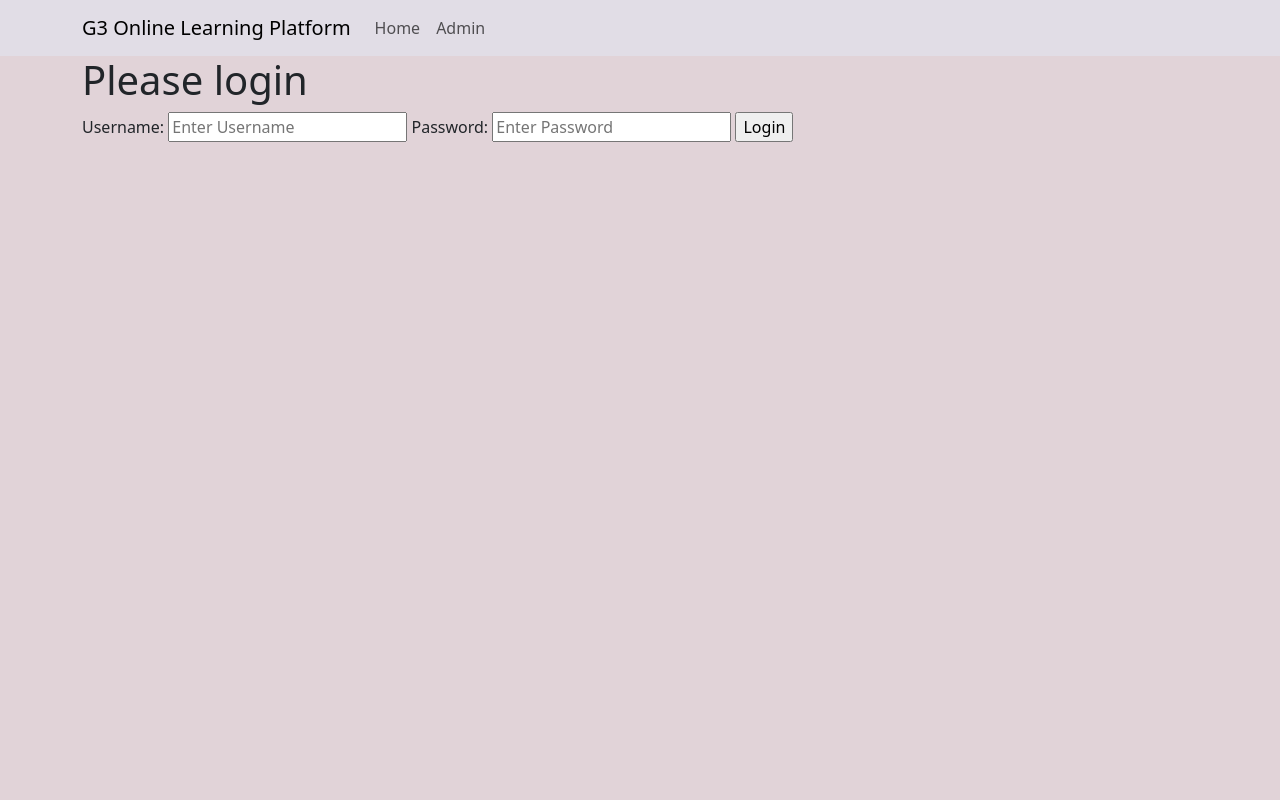
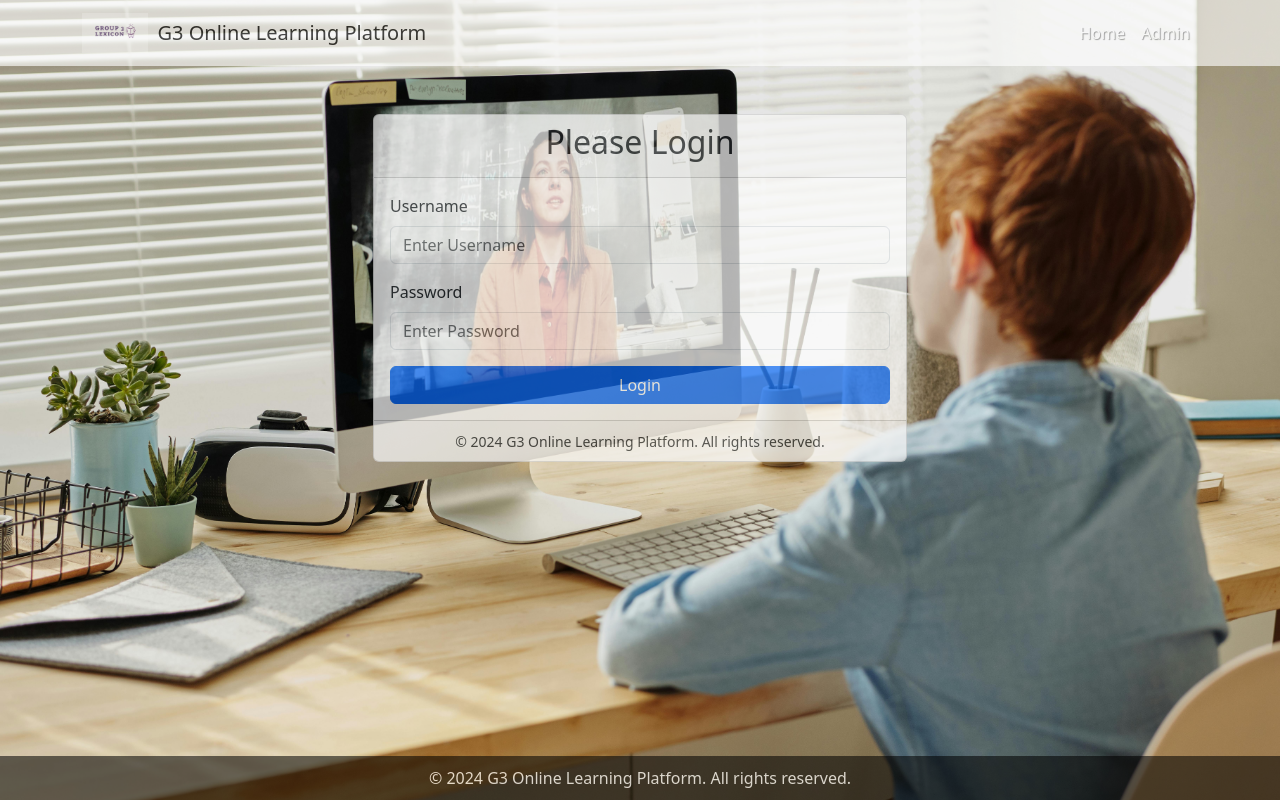
Before and after one commit to lexicon-school-projects/online-course-group-3, a Django app: page /main_app/login/ in a window 1280 px wide. Run offline with Django 5.2, Linux system fonts and the light colour scheme.

Commit message:
starting on landing page styling

```diff
--- a/online_learning_platform/main_app/templates/main_app/base.html
+++ b/online_learning_platform/main_app/templates/main_app/base.html
@@ -1,21 +1,67 @@
 <!DOCTYPE html>
 <html lang="en">
 <head>
-    <meta charset="UTF-8">
+  <meta charset="UTF-8" />
   <title>Home</title>
-    <link href="https://cdn.jsdelivr.net/npm/bootstrap@5.3.0-alpha1/dist/css/bootstrap.min.css" rel="stylesheet">
+  <link href="https://cdn.jsdelivr.net/npm/bootstrap@5.3.0-alpha1/dist/css/bootstrap.min.css" rel="stylesheet" />
   {% load static %}
-    <link rel="stylesheet" href="{% static 'styling.css' %}">
+  <link rel="stylesheet" href="{% static 'styling.css' %}" />
+  <style>
+    body {
+      background-image: url('{% static "images/background.jpg" %}');
+      background-size: cover;
+      background-attachment: fixed;
+      background-position: center;
+      background-repeat: no-repeat;
+      opacity: 0.7; /* Adjust the opacity for fading effect */
+    }
+    .navbar {
+      background-color: rgba(255, 255, 255, 0.9);
+    }
+    .footer {
+      background-color: rgba(0, 0, 0, 0.8);
+      color: white;
+      text-align: center;
+      padding: 10px 0;
+      position: fixed;
+      bottom: 0;
+      width: 100%;
+    }
+    .navbar-brand {
+      display: flex;
+      align-items: center; /* Aligns items vertically in the center */
+    }
+    .navbar-brand img {
+      height: 40px;
+      margin-right: 10px;
+    }
+    .navbar-nav {
+      margin-left: auto; /* Pushes nav items to the right */
+    }
+    /* Increase text contrast for better readability */
+    .navbar-nav .nav-link {
+      color: white; /* Text color */
+    }
+    .navbar-nav .nav-link:hover {
+      color: #ccc; /* Hover text color */
+    }
+    /* Adjust text shadow for better visibility */
+    .navbar-nav .nav-link {
+      text-shadow: 1px 1px 1px rgba(0, 0, 0, 0.5); /* Adds a subtle shadow */
+    }
+  </style>
 </head>
-
 <body>
   <nav class="navbar navbar-expand-sm navbar-light">
     <div class="container">
-        <ul class="navbar-nav">
-            <a class="navbar-brand" href="#">G3 Online Learning Platform</a>
+      <a class="navbar-brand" href="#">
+        <img src="{% static 'images/logo.png' %}" alt="Logo" />
+        <span>G3 Online Learning Platform</span>
+      </a>
+      <div class="collapse navbar-collapse">
+        <ul class="navbar-nav ml-auto">
           <li class="nav-item"><a class="nav-link" href="{% url 'index' %}">Home</a></li>
           <li class="nav-item"><a class="nav-link" href="{% url 'admin:index' %}">Admin</a></li>
-
           {% if user.is_authenticated %}
           <li class="nav-item"><a class="nav-link" href="{% url 'profile' %}">My profile</a></li>
           <li class="nav-item"><a class="nav-link" href="{% url 'logout' %}">Logout</a></li>
@@ -23,13 +69,15 @@
           {% endif %}
         </ul>
       </div>
+    </div>
   </nav>
 
   <div class="container">
-    {% block body_block %}
-    {% endblock %}
+    {% block body_block %} {% endblock %}
   </div>
 
-
+  <div class="footer">
+    &copy; 2024 G3 Online Learning Platform. All rights reserved.
+  </div>
 </body>
 </html>
--- a/online_learning_platform/main_app/templates/main_app/login.html
+++ b/online_learning_platform/main_app/templates/main_app/login.html
@@ -1,18 +1,34 @@
 {% extends "main_app/base.html" %}
 
 {% block body_block %}
-    <div class="jumbotron">
-        <h1>Please login</h1>
-        <form action="{% url 'main_app:user_login' %}" method="post">
-            {% csrf_token %}
-            <label for="username">Username:</label>
-            <input type="text" name="username" placeholder="Enter Username">
-
-            <label for="password">Password:</label>
-            <input type="password" name="password" placeholder="Enter Password">
-
-
-            <input type="submit" name="" value="Login" class="submit-button">
-        </form>
+<div class="container mt-5">
+    <div class="row justify-content-center">
+        <div class="col-md-6">
+            <div class="card">
+                <div class="card-header text-center">
+                    <h2>Please Login</h2>
+                </div>
+                <div class="card-body">
+                    <form action="{% url 'main_app:user_login' %}" method="post">
+                        {% csrf_token %}
+                        <div class="mb-3">
+                            <label for="username" class="form-label">Username</label>
+                            <input type="text" name="username" id="username" class="form-control" placeholder="Enter Username">
+                        </div>
+                        <div class="mb-3">
+                            <label for="password" class="form-label">Password</label>
+                            <input type="password" name="password" id="password" class="form-control" placeholder="Enter Password">
+                        </div>
+                        <div class="d-grid">
+                            <button type="submit" class="btn btn-primary">Login</button>
+                        </div>
+                    </form>
+                </div>
+                <div class="card-footer text-center">
+                    <small>&copy; 2024 G3 Online Learning Platform. All rights reserved.</small>
+                </div>
+            </div>
+        </div>
     </div>
+</div>
 {% endblock %}
```
Also changed, not shown: online_learning_platform/main_app/templates/main_app/registration.html (+24 -7 lines), online_learning_platform/main_app/static/images/background.jpg (added), online_learning_platform/main_app/static/images/logo.png (added), 10 other files. Lines whose indentation alone changed are shown as unchanged.
